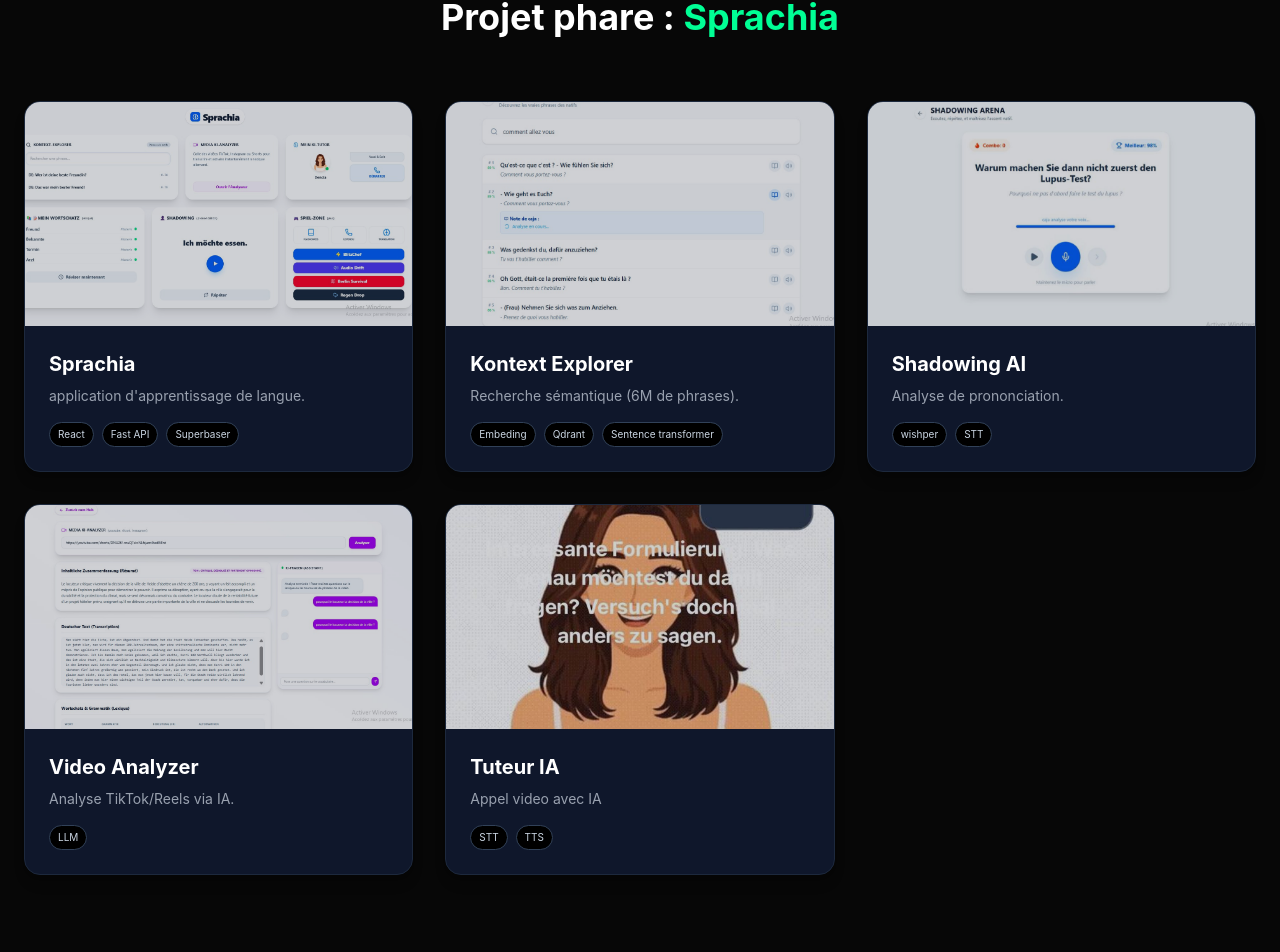
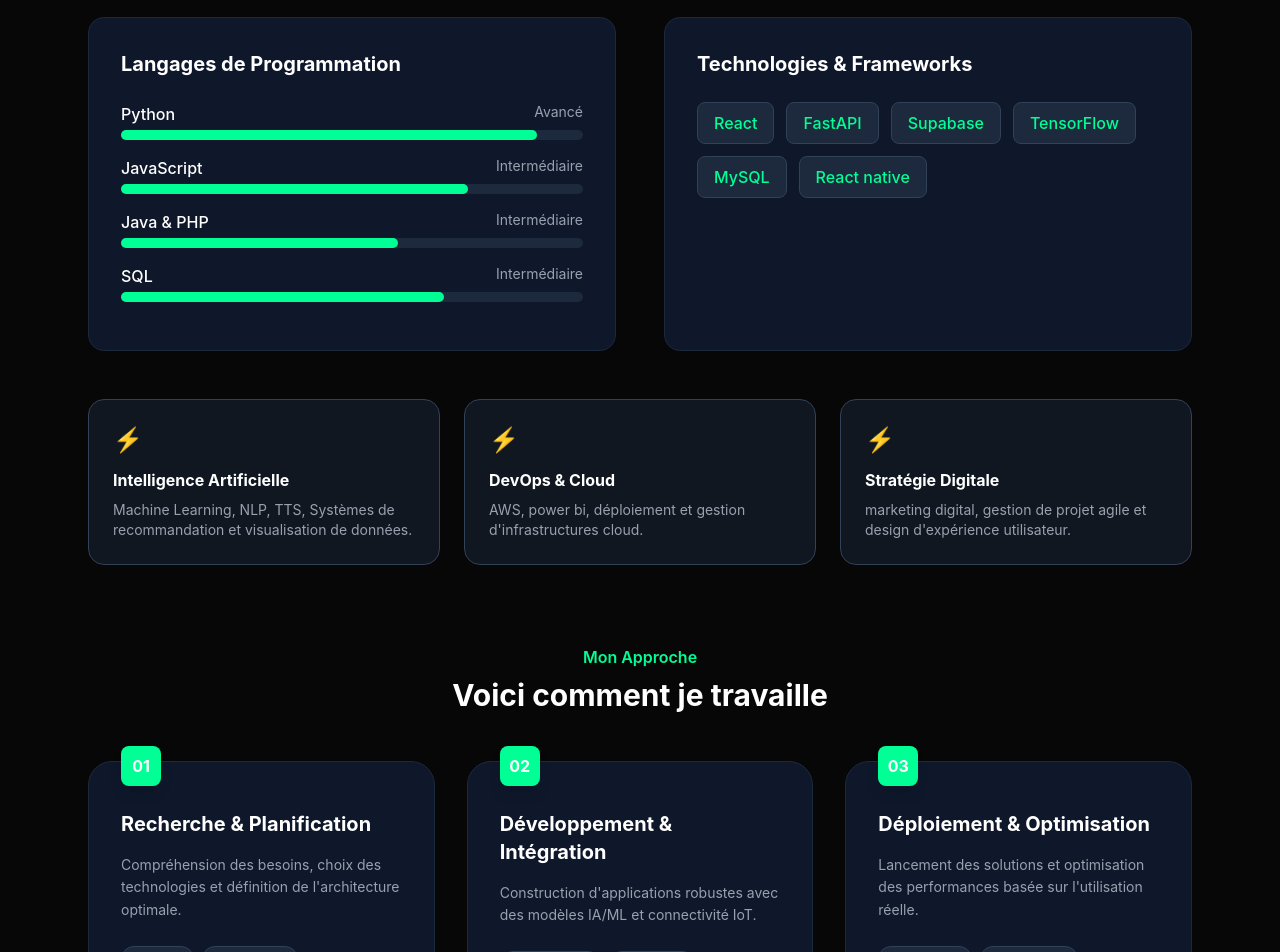
Before and after one commit to david-caja/david-portfolio, a React (Vite) app: page / in a window 1280 px wide. Shown: the part 1481-2433 px from the top of the page. Built offline with nearby package versions, Linux system fonts and the light colour scheme.

Commit message:
ajout de : mes compétences & outils maitrisés et mon approche de travail

```diff
--- a/src/components/About.jsx
+++ b/src/components/About.jsx
@@ -1,10 +1,47 @@
 import davidImg from '../assets/david_1.jpg';
+
+const ProgressBar = ({ name, level, percentage }) => (
+  <div className="mb-4">
+    <div className="flex justify-between mb-1">
+      <span className="text-white font-medium">{name}</span>
+      <span className="text-gray-400 text-sm">{level}</span>
+    </div>
+    <div className="w-full bg-slate-800 rounded-full h-2.5">
+      <div className="bg-primary h-2.5 rounded-full" style={{ width: `${percentage}%` }}></div>
+    </div>
+  </div>
+);
+
+const SkillCard = ({ title, description }) => (
+  <div className="bg-slate-800/50 p-6 rounded-2xl border border-slate-700 hover:border-primary transition-all">
+    <div className="text-primary mb-3 text-2xl">⚡</div>
+    <h3 className="text-white font-bold mb-2">{title}</h3>
+    <p className="text-gray-400 text-sm">{description}</p>
+  </div>
+);
+
+const ApproachStep = ({ number, title, description, tags }) => (
+  <div className="bg-slate-900 p-8 rounded-3xl border border-slate-800 relative">
+    <div className="absolute -top-4 left-8 bg-primary text-white font-bold w-10 h-10 flex items-center justify-center rounded-lg shadow-lg">
+      {number}
+    </div>
+    <h3 className="text-xl font-bold text-white mt-4 mb-4">{title}</h3>
+    <p className="text-gray-400 text-sm mb-6 leading-relaxed">{description}</p>
+    <div className="flex flex-wrap gap-2">
+      {tags.map((tag, i) => (
+        <span key={i} className="px-3 py-1 bg-slate-800 text-gray-300 text-xs rounded-full border border-slate-700">
+          {tag}
+        </span>
+      ))}
+    </div>
+  </div>
+);
 
 const About = () => {
   return (
     <section className="py-20 bg-darkBg">
-      <div className="max-w-6xl mx-auto px-6 grid md:grid-cols-2 gap-12 items-center">
-        {/* Partie Texte */}
+      {/* Section About Me */}
+      <div className="max-w-6xl mx-auto px-6 grid md:grid-cols-2 gap-12 items-center mb-20">
         <div>
           <h2 className="text-4xl font-bold mb-6 text-white">
             À propos de <span className="text-primary">moi</span>
@@ -18,16 +55,67 @@
             tout en continuant à me perfectionner en développement Full-Stack.
           </p>
         </div>
-
-        {/* Partie Photo réduite */}
         <div className="flex justify-center md:justify-end">
           <div className="max-w-sm rounded-2xl overflow-hidden border-2 border-slate-800 shadow-2xl">
-            <img
-              src={davidImg}
-              alt="David Winfried"
-              className="w-full h-auto object-contain"
-            />
+            <img src={davidImg} alt="David Winfried" className="w-full h-auto object-contain" />
           </div>
+        </div>
+      </div>
+
+      {/* Section Expertise Technique */}
+      <div className="max-w-6xl mx-auto px-6 mb-20">
+        <h2 className="text-3xl font-bold text-center text-white mb-2">Compétences & Technologies</h2>
+        <p className="text-center text-gray-400 mb-12">Un aperçu des technologies et outils que j'utilise pour créer des solutions innovantes.</p>
+
+        <div className="grid md:grid-cols-2 gap-12 mb-12">
+          <div className="bg-slate-900 p-8 rounded-2xl border border-slate-800">
+            <h3 className="text-xl font-bold text-white mb-6">Langages de Programmation</h3>
+            <ProgressBar name="Python" level="Avancé" percentage={90} />
+            <ProgressBar name="JavaScript" level="Intermédiaire" percentage={75} />
+            <ProgressBar name="Java & PHP" level="Intermédiaire" percentage={60} />
+            <ProgressBar name="SQL" level="Intermédiaire" percentage={70} />
+          </div>
+          <div className="bg-slate-900 p-8 rounded-2xl border border-slate-800">
+            <h3 className="text-xl font-bold text-white mb-6">Technologies & Frameworks</h3>
+            <div className="flex flex-wrap gap-3">
+              {['React', 'FastAPI', 'Supabase', 'TensorFlow', 'MySQL', 'React native'].map((tech) => (
+                <span key={tech} className="px-4 py-2 bg-slate-800 text-primary rounded-lg border border-slate-700 font-medium">
+                  {tech}
+                </span>
+              ))}
+            </div>
+          </div>
+        </div>
+        <div className="grid md:grid-cols-3 gap-6">
+          <SkillCard title="Intelligence Artificielle" description="Machine Learning, NLP, TTS, Systèmes de recommandation et visualisation de données." />
+          <SkillCard title="DevOps & Cloud" description="AWS, power bi, déploiement et gestion d'infrastructures cloud." />
+          <SkillCard title="Stratégie Digitale" description="marketing digital, gestion de projet agile et design d'expérience utilisateur." />
+        </div>
+      </div>
+
+      {/* Nouvelle Section : Mon Approche */}
+      <div className="max-w-6xl mx-auto px-6">
+        <p className="text-primary text-center font-semibold mb-2">Mon Approche</p>
+        <h2 className="text-3xl font-bold text-center text-white mb-12">Voici comment je travaille</h2>
+        <div className="grid md:grid-cols-3 gap-8">
+          <ApproachStep
+            number="01"
+            title="Recherche & Planification"
+            description="Compréhension des besoins, choix des technologies et définition de l'architecture optimale."
+            tags={["Analysis", "Architecture"]}
+          />
+          <ApproachStep
+            number="02"
+            title="Développement & Intégration"
+            description="Construction d'applications robustes avec des modèles IA/ML et connectivité IoT."
+            tags={["Development", "Integration"]}
+          />
+          <ApproachStep
+            number="03"
+            title="Déploiement & Optimisation"
+            description="Lancement des solutions et optimisation des performances basée sur l'utilisation réelle."
+            tags={["Deployment", "Optimization"]}
+          />
         </div>
       </div>
     </section>
--- a/src/components/Header.jsx
+++ b/src/components/Header.jsx
@@ -1,7 +1,7 @@
 const Header = () => {
   return (
     <nav className="flex justify-between items-center p-6 bg-darkBg">
-      <div className="text-xl font-bold text-white">Dzahini David</div>
+      <div className="text-xl font-bold text-white">Xpera</div>
       <ul className="flex gap-8 text-white">
         <li className="hover:text-primary cursor-pointer transition-colors">Accueil</li>
         <li className="hover:text-primary cursor-pointer transition-colors">À propos</li>
--- a/src/components/News.jsx
+++ b/src/components/News.jsx
@@ -2,10 +2,10 @@
   return (
     <section className="py-20 px-6 bg-darkBg">
       <h2 className="text-3xl font-bold mb-12 text-center text-white">Autres projets</h2>
-      <div className="max-w-4xl mx-auto space-y-6">
+      <div className="max-w-6xl mx-auto space-y-6">
         <div className="bg-slate-900 p-6 rounded-lg shadow-sm border-l-4 border-primary">
-          <span className="text-sm text-primary font-semibold">risque de crédit banquaire</span>
-          <h3 className="text-xl font-bold mt-1 text-white">systheme de recommandation de film</h3>
+          <p className="text-sm text-primary font-semibold">prediction du risque de crédit banquaire</p>
+          <p className="text-gray-400 mt-2">systeme de recommandation de film</p>
           <p className="text-gray-400 mt-2">
             prédiction du prix de voiture
           </p>
--- a/src/components/Portfolio.jsx
+++ b/src/components/Portfolio.jsx
@@ -23,11 +23,11 @@
   return (
     <section className="py-24 bg-darkBg text-white px-6">
       <h2 className="text-4xl font-bold mb-16 text-center">
-        Projet phare : <span className="text-primary">Sprachia</span>
+        Mes Travaux Récents : <span className="text-primary">Sprachia</span>
       </h2>
 
       {/* Grille : 3 colonnes sur desktop, 2 sur tablette, 1 sur mobile */}
-      <div className="grid md:grid-cols-2 lg:grid-cols-3 gap-8 max-w-7xl mx-auto">
+      <div className="grid md:grid-cols-2 lg:grid-cols-3 gap-8 max-w-6xl mx-auto">
         {projects.map((proj) => (
           <div key={proj.id} className="group bg-slate-900 border border-slate-800 rounded-2xl overflow-hidden hover:border-primary transition-all duration-300 shadow-lg hover:shadow-[0_0_20px_rgba(0,255,149,0.1)]">
 
```
